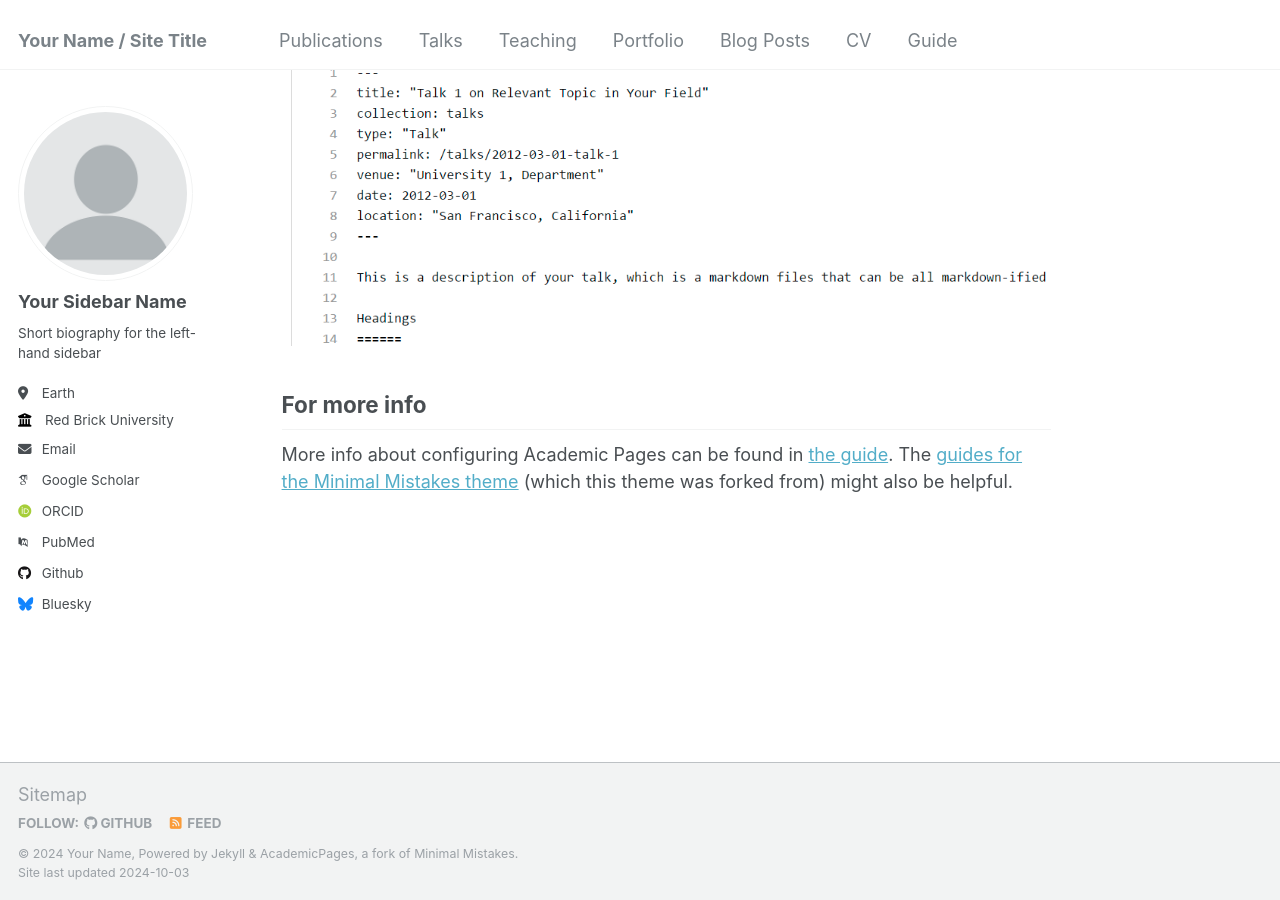
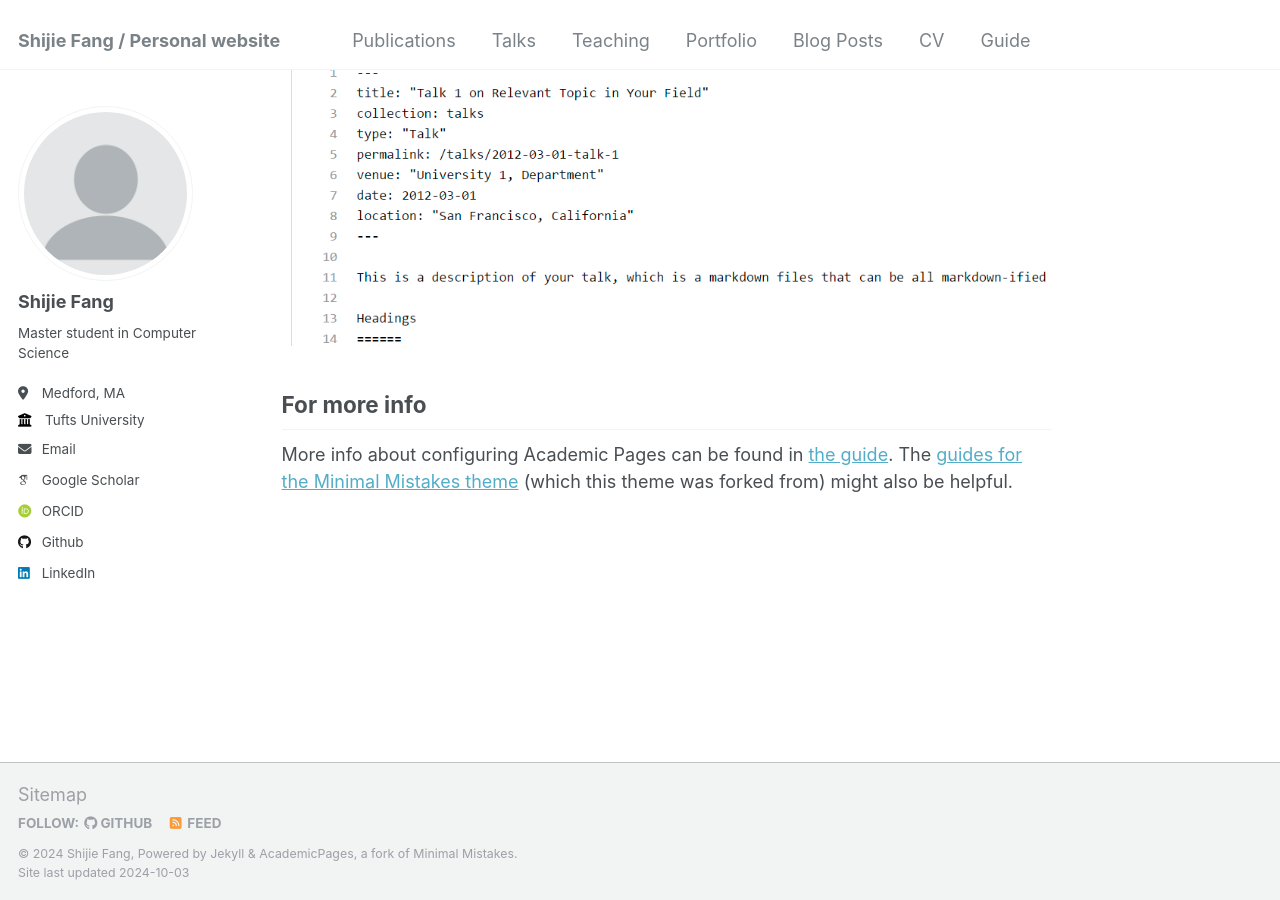
Before and after one commit to SJ-Fang23/SJ-Fang23.github.io, a Jekyll site: the page built from _pages/about.md, in a window 1280 px wide and 900 px high, scrolled down 2643 px. Built offline with Jekyll 4.4.1, drawn with Linux system fonts in a browser that asks for light colours; some web fonts are replaced.

Commit message:
working on website...

```diff
--- a/_config.yml
+++ b/_config.yml
@@ -8,13 +8,13 @@
 
 # Basic Site Settings
 locale                   : "en-US"
-title                    : "Your Name / Site Title"
+title                    : "Shijie Fang / Personal website"
 title_separator          : "-"
-name                     : &name "Your Name"
+name                     : &name "Shijie Fang"
 description              : &description "personal description"
-url                      : https://academicpages.github.io # the base hostname & protocol for your site e.g. "https://mmistakes.github.io"
+url                      : https://www.fangshijie.website # the base hostname & protocol for your site e.g. "https://mmistakes.github.io"
 baseurl                  : "" # the subpath of your site, e.g. "/blog"
-repository               : "academicpages/academicpages.github.io"
+repository               : "SJ-Fang23/SJ-Fang23.github.io"
 
 # Site Author - The following control what appear as part of the author content on the side bar.
 #               If a field is blank the icon and link will not appear, otherwise it will be shown.
@@ -22,13 +22,13 @@ repository               : "academicpages/academicpages.github.io"
 author:
   # Biographic information
   avatar           : "profile.png"
-  name             : "Your Sidebar Name"
+  name             : "Shijie Fang"
   pronouns         : # example: "she/her"
-  bio              : "Short biography for the left-hand sidebar"
-  location         : "Earth"
-  employer         : "Red Brick University"
+  bio              : "Master student in Computer Science"
+  location         : "Medford, MA"
+  employer         : "Tufts University"
   uri              : # URL
-  email            : "none@example.org"
+  email            : "shijie.fang@tufts.edu"
 
   # Academic websites
   arxiv            : # URL - Update with the correct link to your profile
@@ -36,19 +36,19 @@ author:
   impactstory      : # URL
   orcid            : "http://orcid.org/yourorcidurl"
   semantic         : # URL
-  pubmed           : "https://www.ncbi.nlm.nih.gov/pubmed/?term=john+snow"
+  pubmed           : # "https://www.ncbi.nlm.nih.gov/pubmed/?term=john+snow"
   researchgate     : # URL
 
   # Repositories and software development
   bitbucket        : # Username - Update with your username on the site
   codepen          : # Username
   dribbble         : # Username
-  github           : "academicpages"
+  github           : "SJ-Fang23"
   kaggle           : # Username
   stackoverflow    : # User number or user number and name (i.e., use "1" or "1/jeff-atwood")
 
   # Social media
-  bluesky          : "bsky.app" # Replace this with you Bluesky username
+  bluesky          : # "bsky.app" # Replace this with you Bluesky username
   facebook         : # Username
   flickr           : # Username
   foursquare       : # Username
@@ -57,7 +57,7 @@ author:
   keybase          : # Username
   instagram        : # Username
   lastfm           : # Username
-  linkedin         : # Username
+  linkedin         : "frank-f-468765315" # Username
   mastodon         : # URL
   medium           : # URL
   pinterest        : # Username
```
